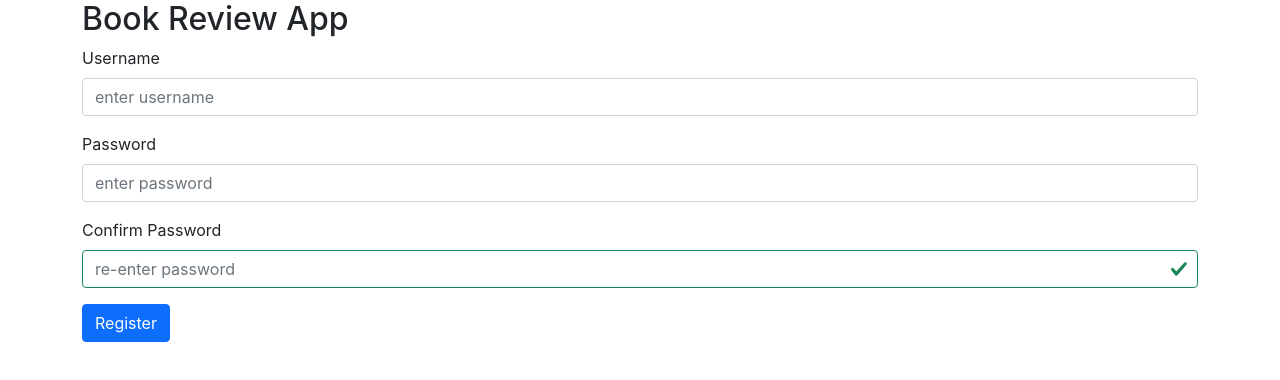
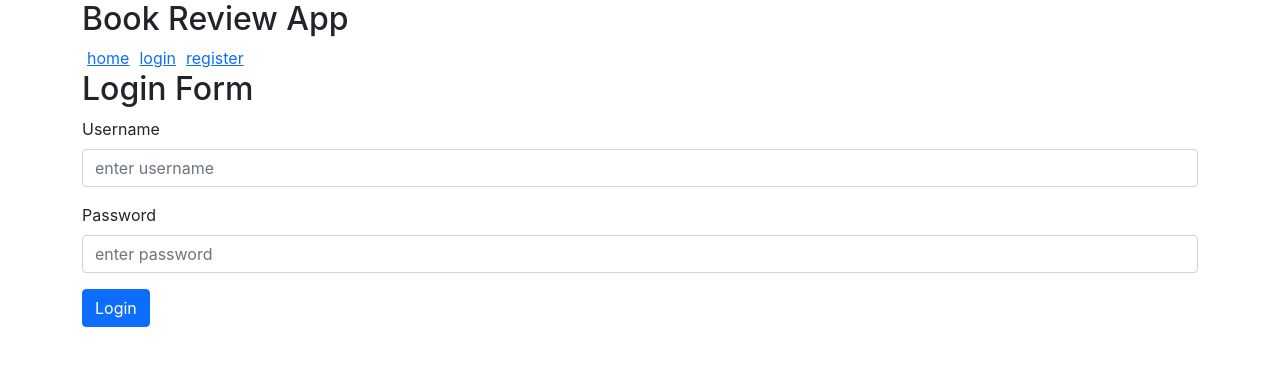
Before and after one commit to actimsina/c29-b-book-review-react, a React (Create React App) app: page /login in a window 1280 px wide. Shown: the top 380 px of the page. Built offline with nearby package versions, Linux system fonts and the light colour scheme.

Commit message:
login and register

```diff
--- a/package.json
+++ b/package.json
@@ -9,6 +9,7 @@
     "axios": "^1.2.5",
     "react": "^18.2.0",
     "react-dom": "^18.2.0",
+    "react-router-dom": "^6.8.0",
     "react-scripts": "5.0.1",
     "reactstrap": "^9.1.5",
     "web-vitals": "^2.1.4"
--- a/src/App.js
+++ b/src/App.js
@@ -1,10 +1,27 @@
+import Login from "./components/Login";
 import Register from "./components/Register";
-
+import { BrowserRouter as Router, Link, Route, Routes } from "react-router-dom";
+import Home from "./components/Home";
 function App() {
+  const padding = {
+    padding: 5
+  }
   return (
     <div className="container">
       <h2>Book Review App</h2>
-      <Register />
+      <Router>
+        <div>
+          <Link style={padding} to={'/'}>home</Link>
+          <Link style={padding} to={'/login'}>login</Link>
+          <Link style={padding} to={'/register'}>register</Link>
+        </div>
+
+        <Routes>
+          <Route path="/login" element={<Login />} />
+          <Route path="/register" element={<Register />} />
+          <Route path="/" element={<Home />} />
+        </Routes>
+      </Router>
     </div>
   );
 }
--- /dev/null
+++ b/src/components/Home.js
@@ -0,0 +1,7 @@
+function Home() {
+    return (
+        <h2>List of books</h2>
+    )
+}
+
+export default Home
--- /dev/null
+++ b/src/components/Login.js
@@ -0,0 +1,61 @@
+import { useState } from "react"
+import { useNavigate } from "react-router-dom"
+import { Button, Form, FormGroup, Input, Label } from "reactstrap"
+import userService from "../services/userService"
+
+function Login() {
+    const [username, setUsername] = useState('')
+    const [password, setPassword] = useState('')
+    const navigate = useNavigate()
+
+    const handleLogin = (e) => {
+        e.preventDefault()
+        console.log(username, password)
+        userService.login({ username, password })
+            .then(res => {
+                window.localStorage.setItem('token', res.data.token)
+                window.alert(res.data.status)
+                navigate('/')
+            }).catch(err => window.alert(err.response.data.msg))
+    }
+    return (
+        <div>
+            <h2>Login Form</h2>
+            <Form onSubmit={handleLogin}>
+                <FormGroup>
+                    <Label for="username">
+                        Username
+                    </Label>
+                    <Input
+                        id="username"
+                        name="username"
+                        placeholder="enter username"
+                        type="text"
+                        value={username}
+                        onChange={(e) => setUsername(e.target.value)}
+                    />
+                </FormGroup>
+                <FormGroup>
+                    <Label for="password">
+                        Password
+                    </Label>
+                    <Input
+                        id="password"
+                        name="password"
+                        placeholder="enter password"
+                        type="password"
+                        value={password}
+                        onChange={(e) => setPassword(e.target.value)}
+                    />
+                </FormGroup>
+
+                <Button color="primary">
+                    Login
+                </Button>
+
+            </Form>
+        </div>
+    )
+}
+
+export default Login
--- a/src/components/Register.js
+++ b/src/components/Register.js
@@ -1,5 +1,6 @@
 import axios from "axios"
 import { useEffect, useState } from "react"
+import { useNavigate } from "react-router-dom"
 import { Button, Form, FormFeedback, FormGroup, Input, Label } from "reactstrap"
 
 const Register = () => {
@@ -10,13 +11,17 @@ const Register = () => {
     const [message, setMessage] = useState('')
     const [valid, setValid] = useState('')
 
+    const navigate = useNavigate()
 
     const handleRegister = (e) => {
         e.preventDefault()
         console.log(username, password, confirmPassword)
         axios.post('http://localhost:3005/users/register',
             { username, password })
-            .then(response => console.log(response.data))
+            .then(res => {
+                window.alert(res.data.status)
+                navigate('/login')
+            })
             .catch(err => console.log(err))
     }
 
--- /dev/null
+++ b/src/services/userService.js
@@ -0,0 +1,13 @@
+import axios from "axios";
+
+const baseUrl = 'http://localhost:3005/users'
+
+const login = (credentials) => {
+    return axios.post(`${baseUrl}/login`, credentials)
+}
+
+const register = (userDetails) => {
+    return axios.post(`${baseUrl}/register`, userDetails)
+}
+
+export default { login, register }
```
Also changed, not shown: 1 other file (tests, documents, lock files or other folders).
